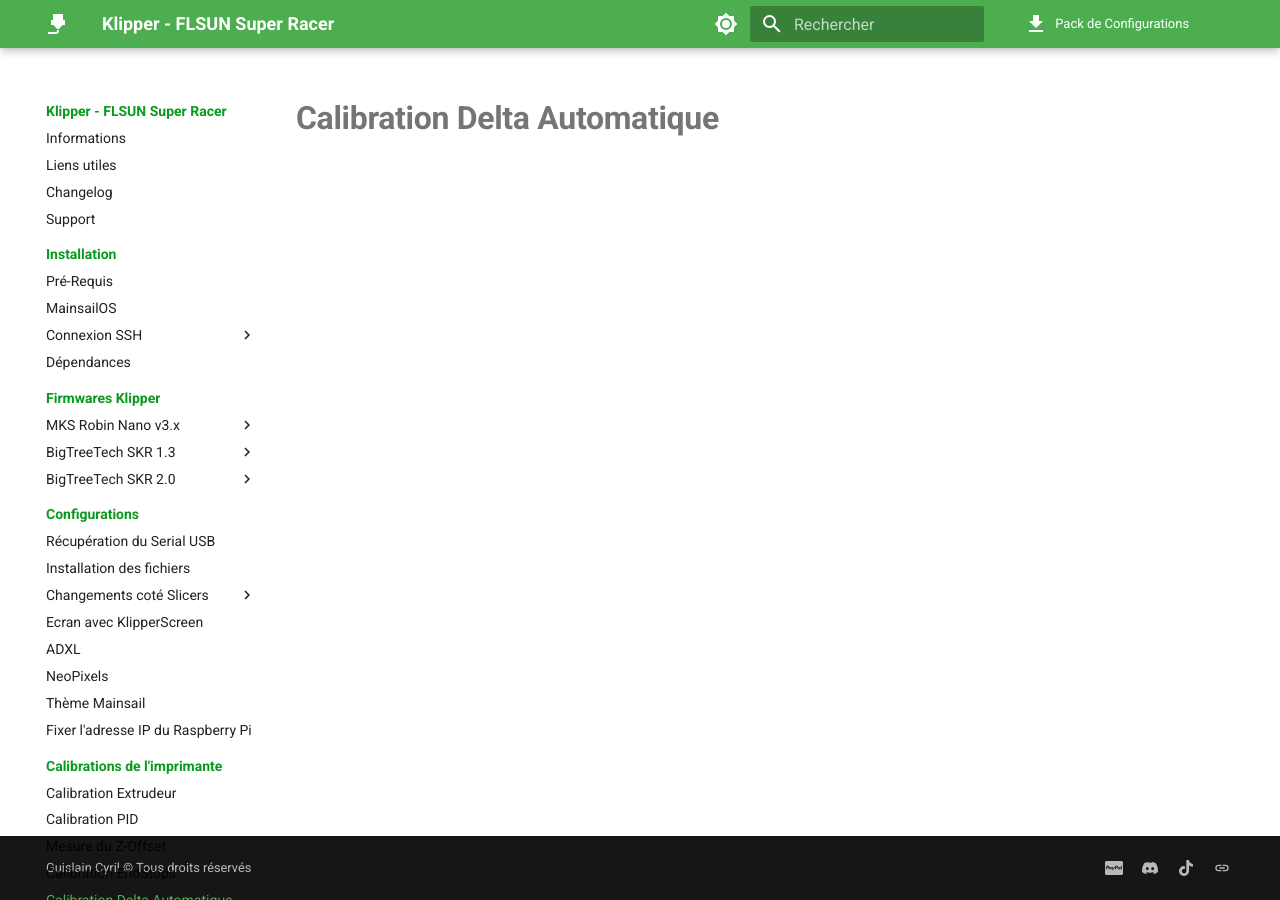
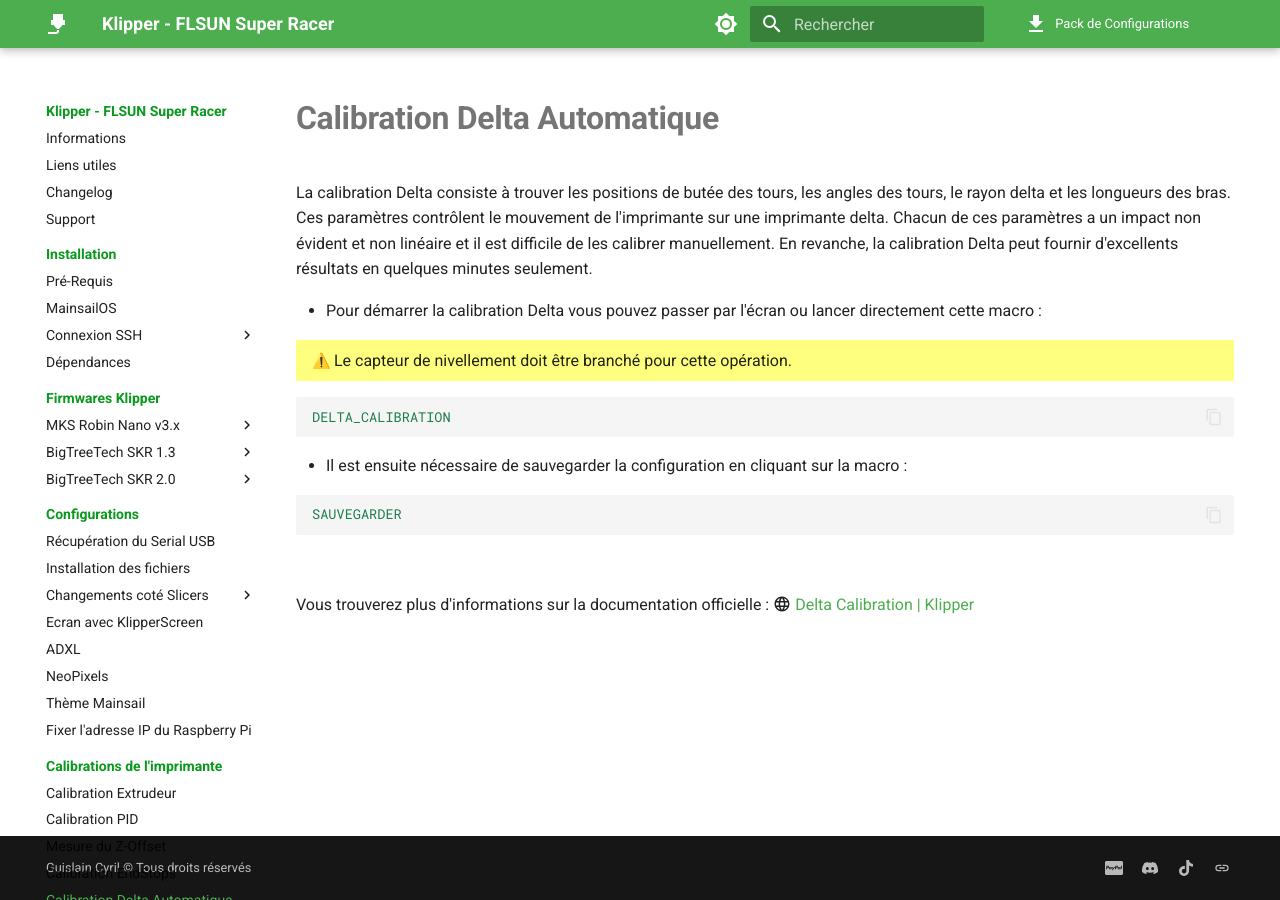
Before and after one commit to Guilouz/test, an MkDocs documentation site: the page built from docs/calibrations/delta-automatique.md, in a window 1280 px wide. Built offline with MkDocs 1.6.1 and Material for MkDocs 9.7.7, drawn with Linux system fonts in a browser that asks for light colours; emoji names are drawn with the system emoji font; comment, search, counter and statistics services are not loaded.

Commit message:
Update delta-automatique.md

````diff
--- a/docs/calibrations/delta-automatique.md
+++ b/docs/calibrations/delta-automatique.md
@@ -4,3 +4,29 @@
 ---
 
 # Calibration Delta Automatique
+
+La calibration Delta consiste à trouver les positions de butée des tours, les angles des tours, le rayon delta et les longueurs des bras. Ces paramètres contrôlent le mouvement de l'imprimante sur une imprimante delta. Chacun de ces paramètres a un impact non évident et non linéaire et il est difficile de les calibrer manuellement. En revanche, la calibration Delta peut fournir d'excellents résultats en quelques minutes seulement.
+
+- Pour démarrer la calibration Delta vous pouvez passer par l'écran ou lancer directement cette macro :
+
+{==
+
+:warning: Le capteur de nivellement doit être branché pour cette opération.
+
+==}
+
+``` yaml
+DELTA_CALIBRATION
+```
+
+- Il est ensuite nécessaire de sauvegarder la configuration en cliquant sur la macro :
+
+``` yaml
+SAUVEGARDER
+```
+
+<br />
+
+Vous trouverez plus d'informations sur la documentation officielle : :material-web: <a href="https://www.klipper3d.org/Delta_Calibrate.html" target="blank">Delta Calibration | Klipper</a>
+
+<br />
````
